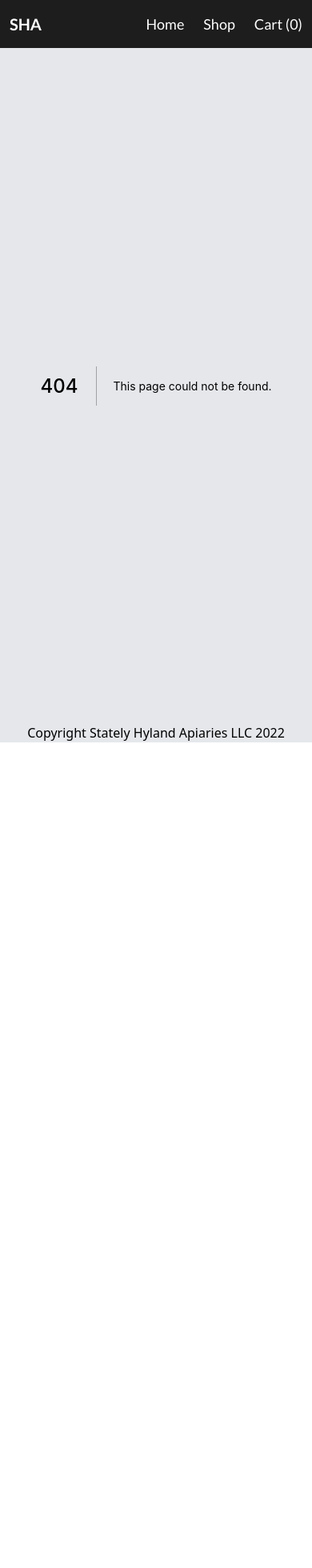
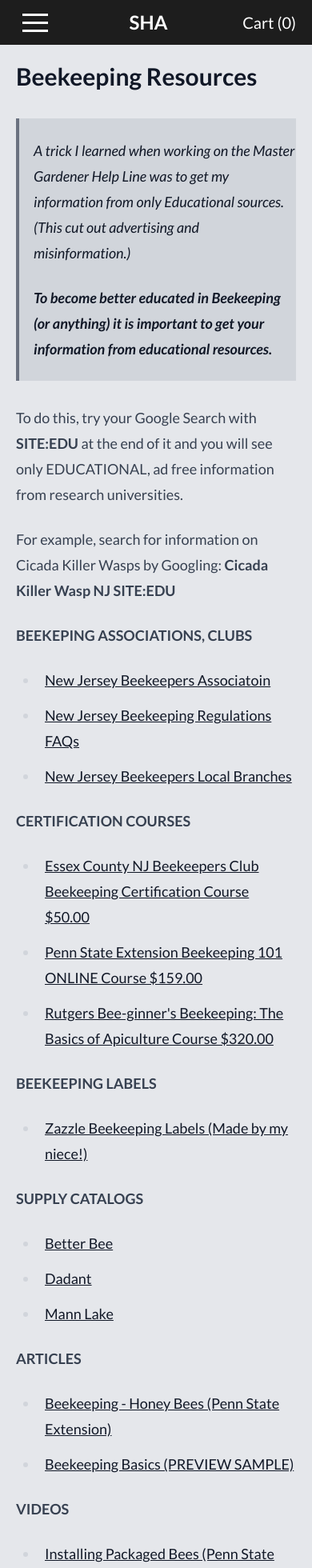
Before and after one commit to Terrhy999/stately-hyland-apiaries, a Next.js app: page /Resources in a window 390 px wide. Before the commit this address had no page. Shown: the top 1960 px of the page at 80% size. Before the commit the page ends 928 px from the top, so only its background shows below. Built offline with nearby package versions, Linux system fonts and the light colour scheme.

Commit message:
Added mobile NavBar

```diff
--- a/components/Footer.tsx
+++ b/components/Footer.tsx
@@ -1,6 +1,6 @@
 const Footer = () => {
   return (
-    <footer className="bg-gray-200 flex flex-row justify-center w-full">
+    <footer className="bg-gray-200 flex flex-row justify-center w-full pt-10">
       <span>
         Copyright Stately Hyland Apiaries LLC {new Date().getFullYear()}
       </span>
--- a/components/Layout.tsx
+++ b/components/Layout.tsx
@@ -1,6 +1,7 @@
 import React from "react";
 import Navbar from "./Navbar";
 import Footer from "./Footer";
+import NavbarMobile from "./NavbarMobile";
 
 interface LayoutProps {
   children: React.ReactNode;
@@ -10,7 +11,8 @@ const Layout = ({ children }: LayoutProps) => {
   return (
     <div className="h-full min-h-screen bg-gray-200 flex flex-col items-center justify-between">
       <Navbar />
-      <main className="w-full h-full flex flex-grow justify-center max-w-7xl">
+      <NavbarMobile />
+      <main className="w-full h-full flex flex-grow justify-center p-5 max-w-7xl">
         {children}
       </main>
       <Footer />
--- a/components/Navbar.tsx
+++ b/components/Navbar.tsx
@@ -16,7 +16,7 @@ const Navbar = () => {
   };
 
   return (
-    <nav className="bg-[#1d1d1d] flex flex-col items-center w-full lg:mb-10">
+    <nav className="bg-[#1d1d1d] flex-col items-center w-full lg:mb-10 hidden sm:flex">
       {router.pathname === "/" && (
         <div
           className={`flex flex-row justify-center bg-no-repeat bg-cover bg-bottom w-full
@@ -52,7 +52,25 @@ const Navbar = () => {
                 router.pathname === "/" ? "text-[#1abc9c]" : ""
               }`}
             >
-              Home
+              Blog
+            </a>
+          </Link>
+          <Link href="/Resources">
+            <a
+              className={`p-2 mx-1 hover:text-white rounded text-lg ${
+                router.pathname === "/Resources" ? "text-[#1abc9c]" : ""
+              }`}
+            >
+              Beekeeping Resources
+            </a>
+          </Link>
+          <Link href="/About">
+            <a
+              className={`p-2 mx-1 hover:text-white rounded text-lg ${
+                router.pathname === "/About" ? "text-[#1abc9c]" : ""
+              }`}
+            >
+              About
             </a>
           </Link>
           <Link href="/Shop">
--- /dev/null
+++ b/components/NavbarMobile.tsx
@@ -0,0 +1,91 @@
+import Hamburger from "hamburger-react";
+import Link from "next/link";
+import { useRouter } from "next/router";
+import { useContext, useState } from "react";
+import { CartContext } from "../context/CartContext";
+import { ICartItem } from "../types/CartItem";
+
+const NavbarMobile = () => {
+  const router = useRouter();
+
+  const [isOpen, setOpen] = useState(false);
+
+  const { cartState } = useContext(CartContext);
+
+  const getCartCount = () => {
+    const reducer = (accumulator: number, item: ICartItem) =>
+      accumulator + item.quantity;
+    return cartState.reduce(reducer, 0);
+  };
+
+  return (
+    <nav className="sm:hidden relative flex flex-col w-full bg-[#1d1d1d] font-lato">
+      <div className="flex w-full z-30 bg-[#1d1d1d] justify-between text-white p-1 px-5">
+        <Hamburger toggled={isOpen} toggle={setOpen} color="white" />
+        <Link href={"/"} passHref={true}>
+          <div className="font-bold cursor-pointer uppercase text-2xl self-center">
+            SHA
+          </div>
+        </Link>
+        <Link href={"/Cart"} passHref={true}>
+          <div className="text-xl cursor-pointer order-last self-center">
+            Cart ({getCartCount()})
+          </div>
+        </Link>
+      </div>
+      <div
+        className={`text-white bg-[#1d1d1d] w-full z-20 mt-14 -translate-y-full absolute flex flex-col p-3 transition-transform ease-in-out duration-500 ${
+          isOpen ? "transform-none" : ""
+        }`}
+        onClick={() => setOpen(false)}
+      >
+        <Link href="/">
+          <a
+            className={`p-2 mx-2 text-white rounded text-lg ${
+              router.pathname === "/" ? "text-[#1abc9c]" : ""
+            }`}
+          >
+            Blog
+          </a>
+        </Link>
+        <Link href="/Shop">
+          <a
+            className={`p-2 mx-2 text-white rounded text-lg ${
+              router.pathname === "/Shop" ? "text-[#1abc9c]" : ""
+            }`}
+          >
+            Shop
+          </a>
+        </Link>
+        <Link href="/Resources">
+          <a
+            className={`p-2 mx-2 text-white rounded text-lg ${
+              router.pathname === "/Resources" ? "text-[#1abc9c]" : ""
+            }`}
+          >
+            Resources
+          </a>
+        </Link>
+        <Link href="/About">
+          <a
+            className={`p-2 mx-2 text-white rounded text-lg ${
+              router.pathname === "/About" ? "text-[#1abc9c]" : ""
+            }`}
+          >
+            About
+          </a>
+        </Link>
+      </div>
+      <div
+        className={`bg-black absolute top-0 z-10 w-full h-screen transition-all duration-500 ease-in-out ${
+          isOpen ? "opacity-50" : "opacity-0 invisible"
+        }`}
+        onClick={() => {
+          setOpen(false);
+        }}
+      ></div>
+    </nav>
+  );
+};
+
+export default NavbarMobile;
--- a/components/PostLayout.tsx
+++ b/components/PostLayout.tsx
@@ -12,7 +12,7 @@ const PostLayout = ({
   meta: Meta;
 }) => {
   return (
-    <div className="m-5 prose prose-lg prose-blockquote:border-gray-500 prose-blockquote:bg-gray-300 prose-blockquote:overflow-auto font-lato">
+    <div className="prose prose-lg prose-blockquote:border-gray-500 prose-blockquote:bg-gray-300 prose-blockquote:overflow-auto font-lato">
       <div className="text-4xl font-bold">{meta.title}</div>
       {children}
     </div>
--- a/package.json
+++ b/package.json
@@ -13,6 +13,7 @@
     "@next/mdx": "^12.1.6",
     "@stripe/stripe-js": "^1.24.0",
     "gray-matter": "^4.0.3",
+    "hamburger-react": "^2.5.0",
     "markdown-to-jsx": "^7.1.7",
     "next": "^12.1.0",
     "react": "17.0.2",
--- /dev/null
+++ b/pages/About.tsx
@@ -0,0 +1,9 @@
+const About = () => {
+  return (
+    <div className="w-full prose prose-lg prose-blockquote:border-gray-500 prose-blockquote:bg-gray-300 prose-blockquote:overflow-auto font-lato">
+      <h2>Stately Hyland Apiaries LLC</h2>
+    </div>
+  );
+};
+
+export default About;
--- a/pages/Cart.tsx
+++ b/pages/Cart.tsx
@@ -31,7 +31,7 @@ const Cart = () => {
   };
 
   return (
-    <div className="flex flex-col lg:flex-row p-4 font-lato w-full">
+    <div className="flex flex-col lg:flex-row font-lato w-full">
       <div className="flex flex-row lg:flex-col w-full items-center lg:items-end justify-between mb-3 lg:justify-start lg:order-last">
         <p className="w-40 p-2 bg-white border flex-grow lg:flex-grow-0 lg:w-4/5 lg:mb-3 border-black text-lg text-center">
           {getTotalPrice()}
--- /dev/null
+++ b/pages/Resources.tsx
@@ -0,0 +1,112 @@
+const Resources = () => {
+  return (
+    <div className="w-full prose prose-lg prose-blockquote:border-gray-500 prose-blockquote:bg-gray-300 prose-blockquote:overflow-auto font-lato">
+      <h2>Beekeeping Resources</h2>
+      <blockquote>
+        <p>
+          A trick I learned when working on the Master Gardener Help Line was to
+          get my information from only Educational sources. (This cut out
+          advertising and misinformation.)
+        </p>
+        <p className="font-bold text-md">
+          To become better educated in Beekeeping (or anything) it is important
+          to get your information from educational resources.
+        </p>
+      </blockquote>
+      <p>
+        To do this, try your Google Search with{" "}
+        <span className="font-bold">SITE:EDU</span> at the end of it and you
+        will see only EDUCATIONAL, ad free information from research
+        universities.
+      </p>
+      <p>
+        For example, search for information on Cicada Killer Wasps by Googling:{" "}
+        <span className="font-bold">Cicada Killer Wasp NJ SITE:EDU</span>
+      </p>
+      <p className={"mb-0 font-bold uppercase"}>
+        Beekeping Associations, Clubs
+      </p>
+      <ul>
+        <li>
+          <a href="https://www.njbeekeepers.org/">
+            New Jersey Beekeepers Associatoin
+          </a>
+        </li>
+        <li>
+          <a href="https://www.nj.gov/agriculture/divisions/pi/pdf/NJBeekeepingRegulationsFAQs.pdf">
+            New Jersey Beekeeping Regulations FAQs
+          </a>
+        </li>
+        <li>
+          <a href="https://www.njbeekeepers.org/LocalBranches.htm">
+            New Jersey Beekeepers Local Branches
+          </a>
+        </li>
+      </ul>
+      <p className={"mb-0 font-bold uppercase"}>Certification Courses</p>
+      <ul>
+        <li>
+          <a href="https://njba38.wildapricot.org/Sys/Store/Products/258709">
+            Essex County NJ Beekeepers Club Beekeeping Certification Course
+            $50.00
+          </a>
+        </li>
+        <li>
+          <a href="https://extension.psu.edu/beekeeping-101">
+            Penn State Extension Beekeeping 101 ONLINE Course $159.00
+          </a>
+        </li>
+        <li>
+          <a href="http://www.cpe.rutgers.edu/courses/current/ae0401wa.html">
+            Rutgers Bee-ginner&apos;s Beekeeping: The Basics of Apiculture
+            Course $320.00
+          </a>
+        </li>
+      </ul>
+      <p className={"mb-0 font-bold uppercase"}>Beekeeping Labels</p>
+      <ul>
+        <li>
+          <a href="https://www.zazzle.com/store/beekeepingsupplies?rf=238706651823519504">
+            Zazzle Beekeeping Labels (Made by my niece!)
+          </a>
+        </li>
+      </ul>
+      <p className={"mb-0 font-bold uppercase"}>Supply Catalogs</p>
+      <ul>
+        <li>
+          <a href="https://www.betterbee.com/misc/catalog-2021.asp">
+            Better Bee
+          </a>
+        </li>
+        <li>
+          <a href="https://www.dadant.com/digital-catalog/">Dadant</a>
+        </li>
+        <li>
+          <a href="https://www.mannlakeltd.com/catalog">Mann Lake</a>
+        </li>
+      </ul>
+      <p className={"mb-0 font-bold uppercase"}>Articles</p>
+      <ul>
+        <li>
+          <a href="https://extension.psu.edu/beekeeping-honey-bees">
+            Beekeeping - Honey Bees (Penn State Extension)
+          </a>
+        </li>
+        <li>
+          <a href="https://extension.psu.edu/beekeeping-basics">
+            Beekeeping Basics (PREVIEW SAMPLE)
+          </a>
+        </li>
+      </ul>
+      <p className={"mb-0 font-bold uppercase"}>Videos</p>
+      <ul>
+        <li>
+          <a href="https://extension.psu.edu/installing-packaged-bees">
+            Installing Packaged Bees (Penn State Extension)
+          </a>
+        </li>
+      </ul>
+    </div>
+  );
+};
+export default Resources;
--- a/pages/Shop.tsx
+++ b/pages/Shop.tsx
@@ -47,11 +47,14 @@ export async function getStaticProps() {
 
 const Shop = ({ products }: InferGetStaticPropsType<typeof getStaticProps>) => {
   return (
-    <div className="min-w-full flex flex-col justify-center">
-      <div className="grid grid-cols sm:grid-cols-2 md:grid-cols-3 lg:grid-cols-4 p-3 gap-5">
-        {products.map((product) => (
-          <ProductCard product={product} key={product.productId} />
-        ))}
+    <div className="w-full">
+      <h2 className="font-lato text-3xl font-bold pb-5">Shop</h2>
+      <div className="min-w-full flex flex-col justify-center">
+        <div className="grid grid-cols sm:grid-cols-2 md:grid-cols-3 lg:grid-cols-4 gap-5">
+          {products.map((product) => (
+            <ProductCard product={product} key={product.productId} />
+          ))}
+        </div>
       </div>
     </div>
   );
--- a/pages/index.tsx
+++ b/pages/index.tsx
@@ -19,7 +19,9 @@ export async function getStaticProps() {
 
 const Home = ({ metaData }: { metaData: Meta[] }) => {
   return (
-    <div className="w-full h-min grid grid-cols sm:grid-cols-2 lg:grid-cols-3 p-3 gap-5">
+    <div className="w-full">
+      <h2 className="text-3xl font-lato font-bold pb-5">Blog Posts</h2>
+      <div className="w-full h-min grid grid-cols sm:grid-cols-2 lg:grid-cols-3 gap-5">
         {metaData.map((post, i) => (
           <PostCard
             key={i}
@@ -31,6 +33,7 @@ const Home = ({ metaData }: { metaData: Meta[] }) => {
           />
         ))}
       </div>
+    </div>
   );
 };
 
```
Also changed, not shown: 1 other file (tests, documents, lock files or other folders). Lines whose indentation alone changed are shown as unchanged.
